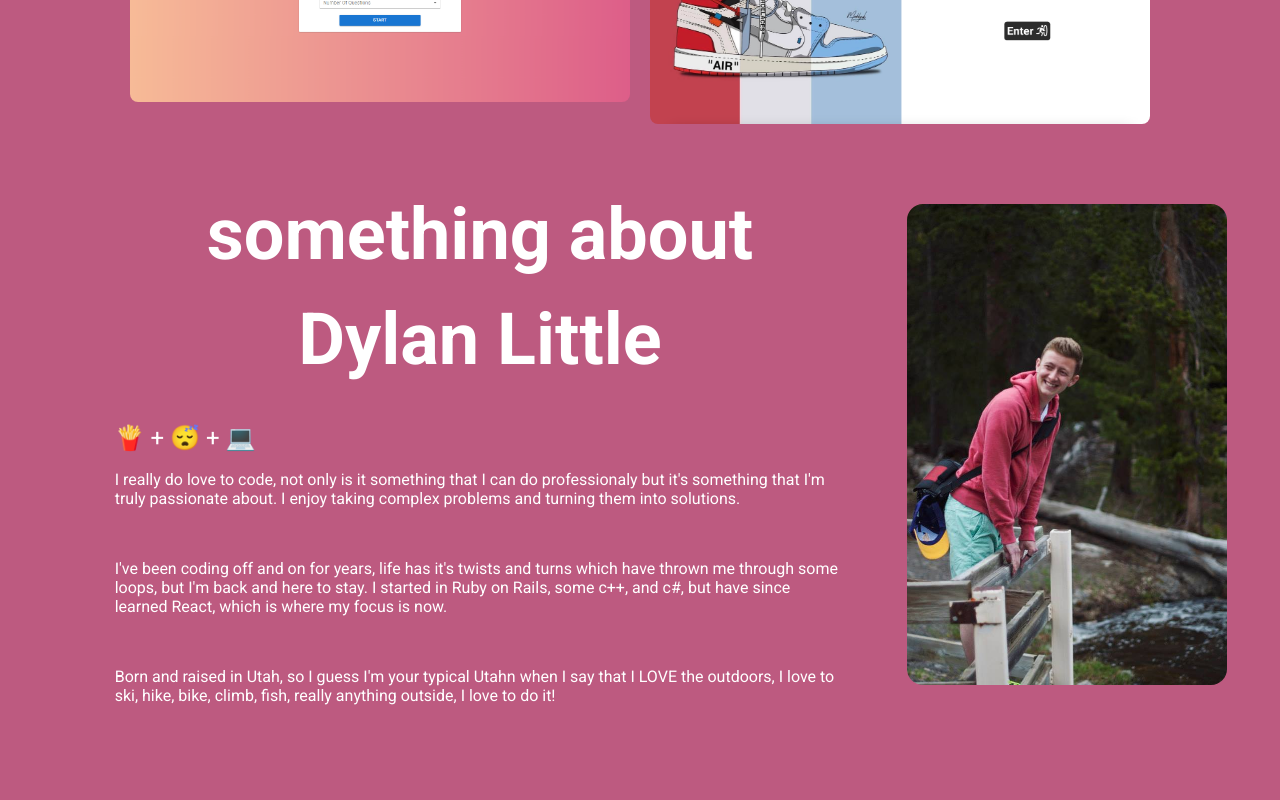
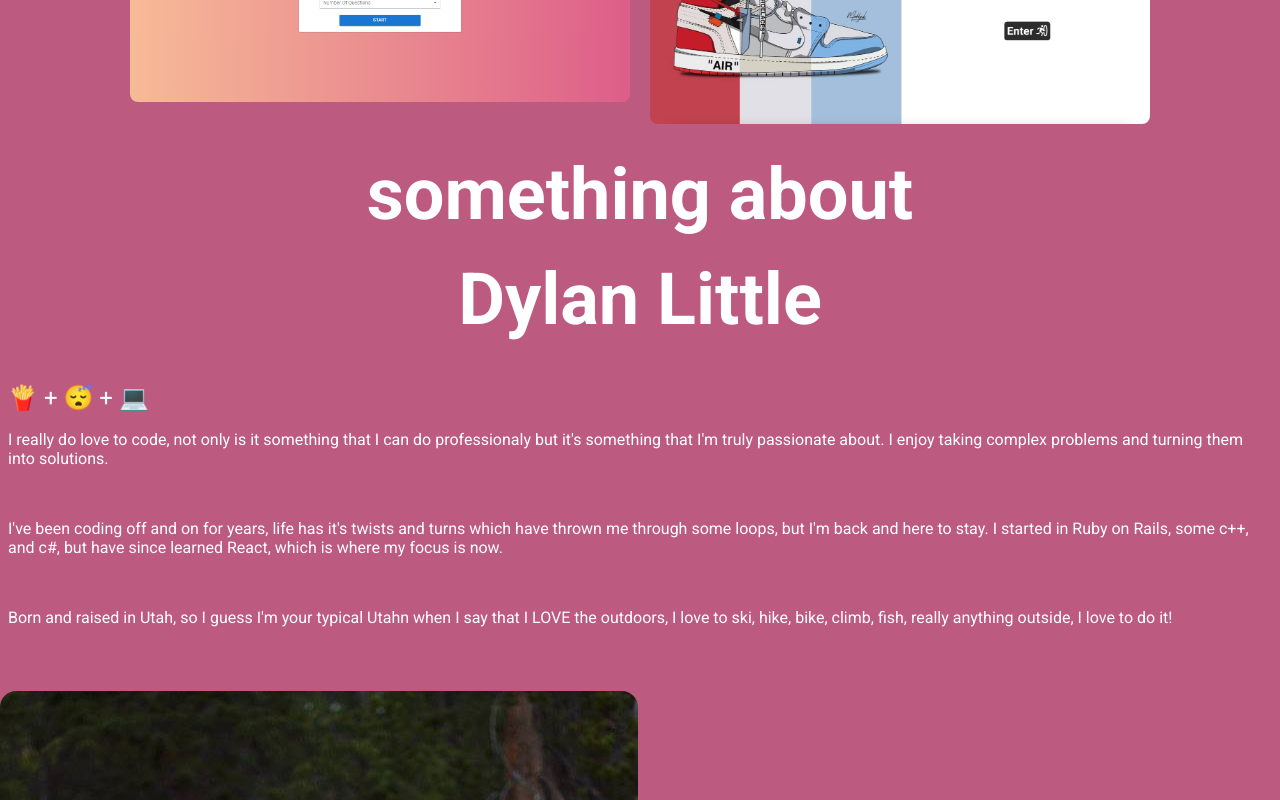
Before and after one commit to dlittle1/react-portfolio, a React (Create React App) app: page / in a window 1280 px wide. Shown: the part 1560-2360 px from the top of the page. Built offline with nearby package versions, Linux system fonts and the light colour scheme.

Commit message:
remove MUI from about section (start)

```diff
--- a/src/pages/About.js
+++ b/src/pages/About.js
@@ -5,16 +5,10 @@ import { Box, Grid, Typography } from '@mui/material';
 const About = (props) => {
   return (
     <>
-      <Grid
-        container
-        justifyContent={'space-evenly'}
-        pt={{ xs: 20, md: 5 }}
-        pb={20}
-      >
-        <Box ref={props.refProp}></Box>
+      <div id='about'>
         <Grid item xs={12} md={7} p={1} sx={{ color: 'white' }}>
-          <div textAlign={'center'}>
-            <h1>something about</h1>
+          <div>
+            <h1 ref={props.refProp}>something about</h1>
             <h1>Dylan Little</h1>
 
             <Box mt={5}>
@@ -52,7 +46,7 @@ const About = (props) => {
             />
           </Box>
         </Grid>
-      </Grid>
+      </div>
     </>
   );
 };
```
